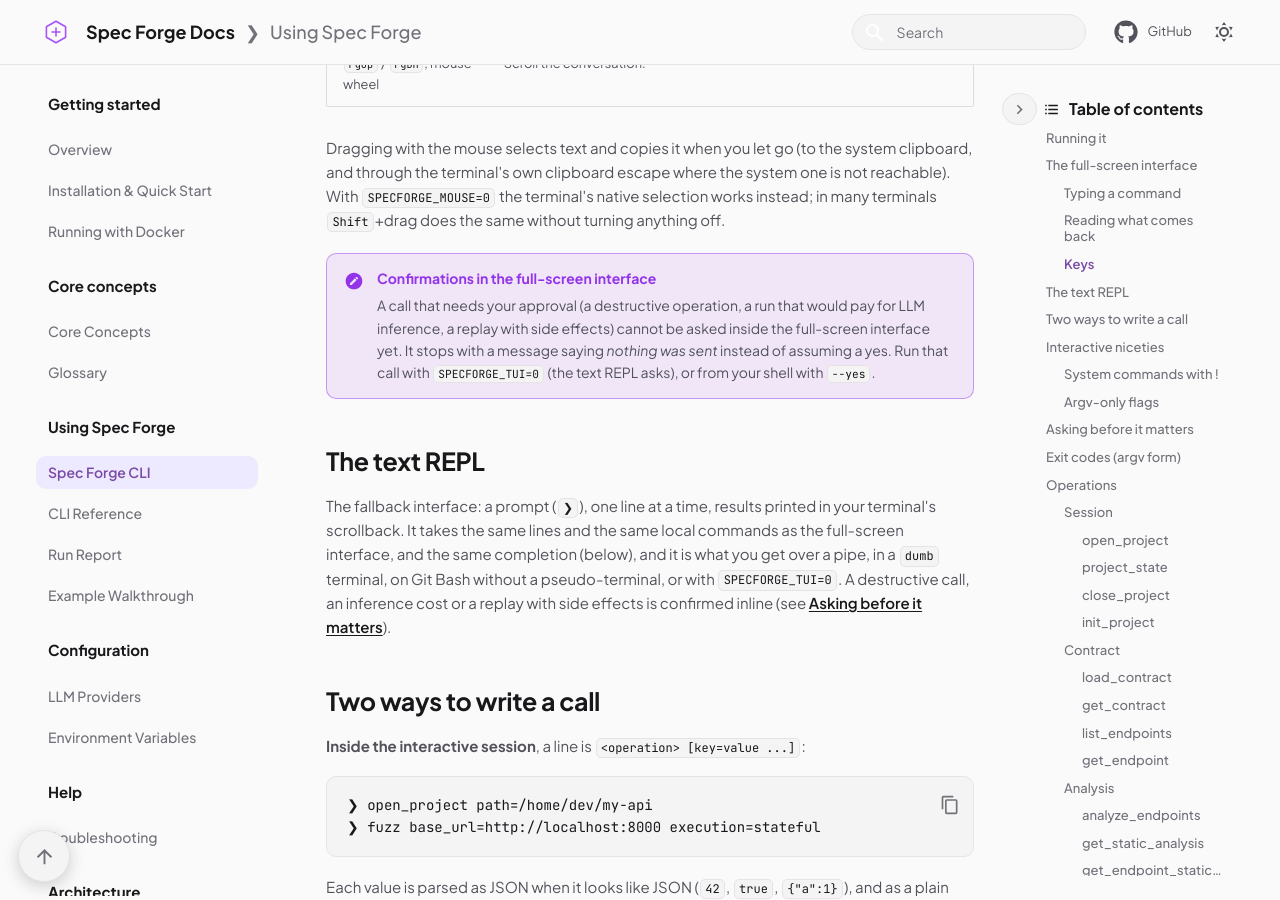
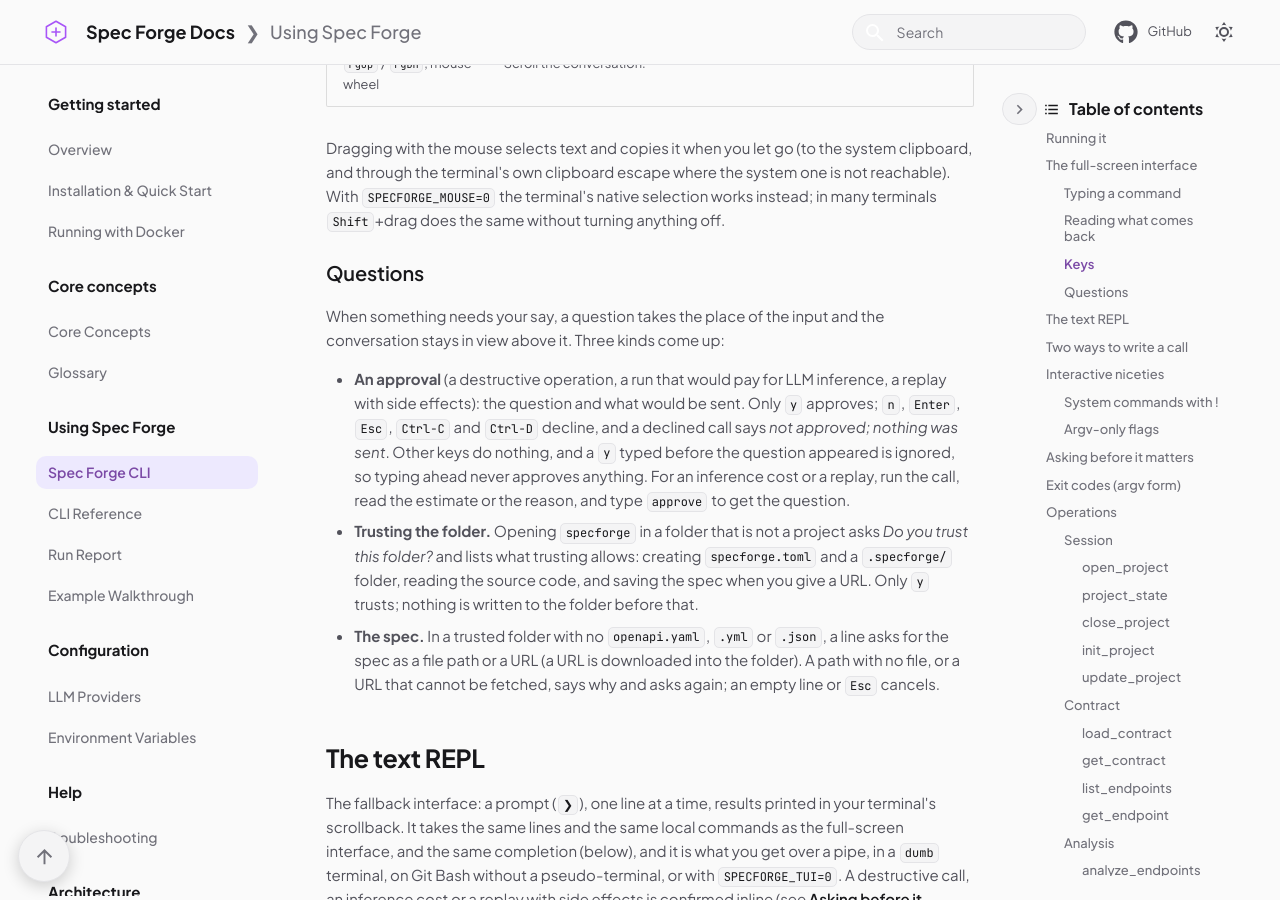
Before and after one commit to Spec-Forge-Testing/specforge-docs, an MkDocs documentation site: the page built from docs/user-guide/specforge-cli.md, in a window 1280 px wide and 900 px high, scrolled down 3282 px. Built offline with MkDocs 1.6.1 and Material for MkDocs 9.7.7, drawn with Linux system fonts in a browser that asks for light colours; comment, search, counter and statistics services are not loaded; some of the changed text lies outside the part shown.

````diff
--- a/docs/user-guide/specforge-cli.md
+++ b/docs/user-guide/specforge-cli.md
@@ -113,12 +113,24 @@ clipboard, and through the terminal's own clipboard escape where the system one
 not reachable). With `SPECFORGE_MOUSE=0` the terminal's native selection works
 instead; in many terminals `Shift`+drag does the same without turning anything off.
 
-!!! note "Confirmations in the full-screen interface"
-    A call that needs your approval (a destructive operation, a run that would pay for
-    LLM inference, a replay with side effects) cannot be asked inside the full-screen
-    interface yet. It stops with a message saying *nothing was sent* instead of
-    assuming a yes. Run that call with `SPECFORGE_TUI=0` (the text REPL asks), or
-    from your shell with `--yes`.
+### Questions
+
+When something needs your say, a question takes the place of the input and the conversation
+stays in view above it. Three kinds come up:
+
+- **An approval** (a destructive operation, a run that would pay for LLM inference, a replay
+  with side effects): the question and what would be sent. Only `y` approves; `n`, `Enter`,
+  `Esc`, `Ctrl-C` and `Ctrl-D` decline, and a declined call says *not approved; nothing was
+  sent*. Other keys do nothing, and a `y` typed before the question appeared is ignored, so
+  typing ahead never approves anything. For an inference cost or a replay, run the call, read
+  the estimate or the reason, and type `approve` to get the question.
+- **Trusting the folder.** Opening `specforge` in a folder that is not a project asks
+  *Do you trust this folder?* and lists what trusting allows: creating `specforge.toml` and a
+  `.specforge/` folder, reading the source code, and saving the spec when you give a URL. Only
+  `y` trusts; nothing is written to the folder before that.
+- **The spec.** In a trusted folder with no `openapi.yaml`, `.yml` or `.json`, a line asks for
+  the spec as a file path or a URL (a URL is downloaded into the folder). A path with no file,
+  or a URL that cannot be fetched, says why and asks again; an empty line or `Esc` cancels.
 
 ## The text REPL
 
@@ -275,8 +287,8 @@ run had produced; a second Ctrl-C stops waiting.
 ## Asking before it matters
 
 Some calls stop to ask first. In the text REPL the question is asked inline, and a call
-that needs approval can also be approved with `approve`. The full-screen interface does not
-ask these questions yet (see the note above).
+that needs approval can also be approved with `approve`. The full-screen interface asks the
+same questions on a [screen](#questions).
 
 | What | When it asks | Answering up front |
 | --- | --- | --- |
@@ -370,6 +382,20 @@ wrote).
 
 Giving `--name`, `--openapi-spec` or `--base-url` for a project whose
 `specforge.toml` already exists needs `--overwrite`.
+
+#### `update_project`
+
+Updates the active project's `name`, `openapi_spec` or `base_url` in
+`specforge.toml`, then reloads the project and its contract. Only the values
+provided are changed; the remaining project settings and comments are kept.
+
+The operation is refused while another operation is running.
+
+| Flag | Type | Required | Default |
+| --- | --- | --- | --- |
+| `--name` | string | no | — |
+| `--openapi-spec` | path | no | — |
+| `--base-url` | string | no | — |
 
 ### Contract
 
@@ -751,6 +777,53 @@ fail with — the document this whole page is derived from. No parameters.
 Just the operations, for a caller that wants nothing else (no event or error
 catalog). No parameters.
 
+## Local maintenance commands
+
+These commands belong to the packaged CLI. They do not start the core.
+
+### `credentials <file.env>`
+
+Copies `KEY=value` entries from the given `.env` file into the env file used
+by the core's LLM layer. Existing entries with the same name are replaced;
+other entries are kept. Secret values are masked in the terminal output.
+
+The core reports the destination path through `get_config`, so this command
+also works with a source checkout and with the packaged binary. It runs
+`diagnose` after writing the file. Nothing is written when the source file is
+missing, empty, or is already the core's destination file.
+
+```bash
+specforge credentials .env.local
+```
+
+The command needs a core that publishes `paths.llm_env_file` (protocol
+`0.1.14` or later).
+
+### `update`
+
+Checks GitHub for a newer packaged CLI release and installs it when one is
+available. Development installs are not changed; update them with `git pull`.
+On Windows, the replacement completes after the current process exits.
+
+```bash
+specforge update
+```
+
+Interactive sessions also check for an update once per day, in the background.
+That check only displays a notice; it never installs anything.
+
+### `delete`
+
+Removes the packaged CLI, its launcher, and its per-user data, settings, and
+cache after an interactive confirmation. Project files, including
+`specforge.toml` and `.specforge/`, are left untouched.
+
+```bash
+specforge delete
+```
+
+For a development install, use `pip uninstall specforge-cli` instead.
+
 ## Errors
 
 A rejection always renders to stderr with the domain code and the core's own
````
Also changed, not shown: other parts of docs/user-guide/specforge-cli.md (+1 -1 lines), docs/modules/core/index.md (+1 -1 lines), docs/modules/core/protocol/index.md (+1 -1 lines), docs/modules/core/protocol/operations.md (+2 -1 lines), docs/user-guide/installation.md (+12 -7 lines), docs/user-guide/troubleshooting.md (+13 -0 lines).
